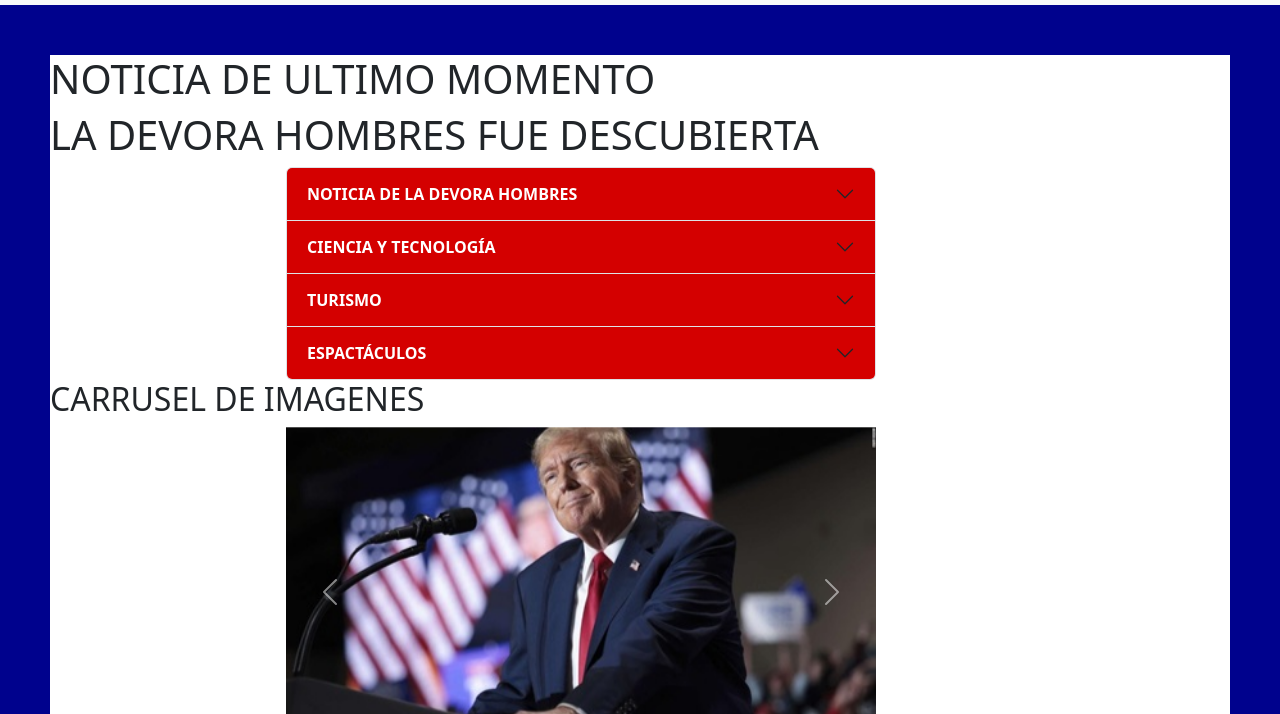
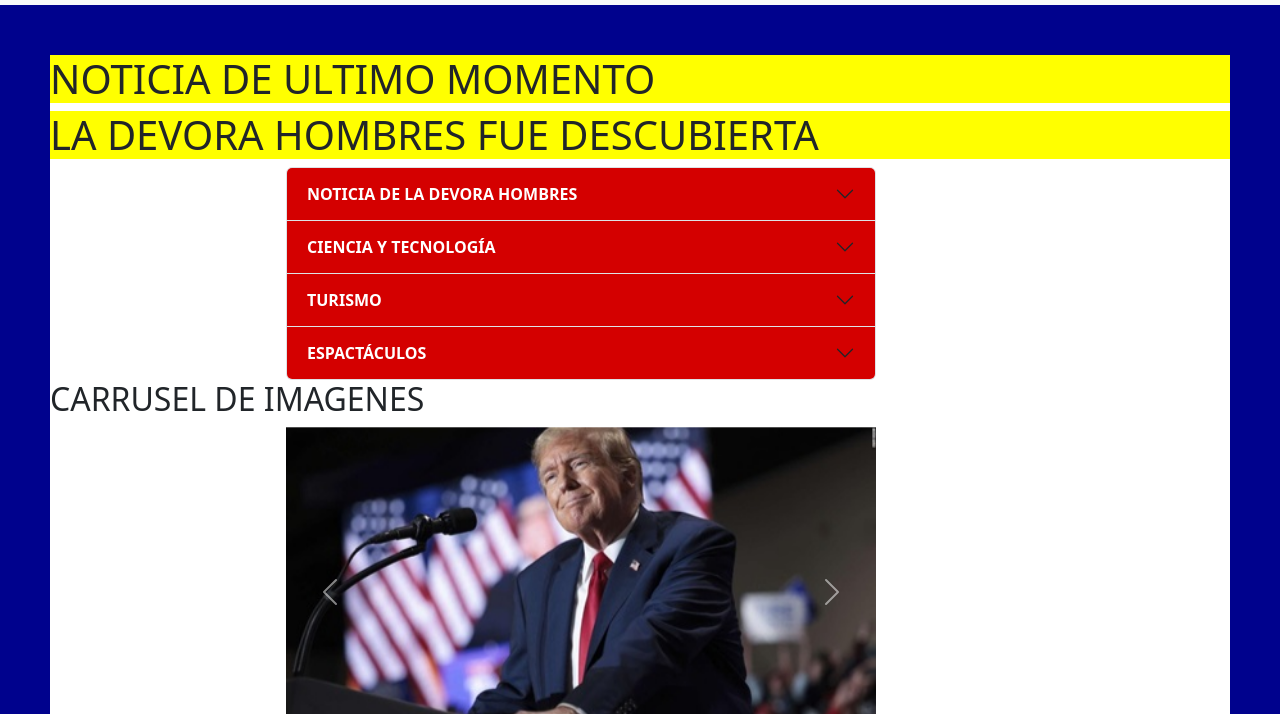
Before and after one commit to RafaelChoza/EBAC-bootstrap-homework, a plain HTML site: page index.html in a window 1280 px wide. Shown: the part 86-800 px from the top of the page. Drawn offline with nearby package versions, Linux system fonts and the light colour scheme.

Commit message:
Update styles.css

```diff
--- a/CSS/styles.css
+++ b/CSS/styles.css
@@ -25,6 +25,10 @@ a:hover {
 main {
     border: 50px solid rgb(0, 2, 141);
     box-sizing: border-box;
+}
+
+h1 {
+    background-color: yellow;
 }
 
 .accordion {
```
